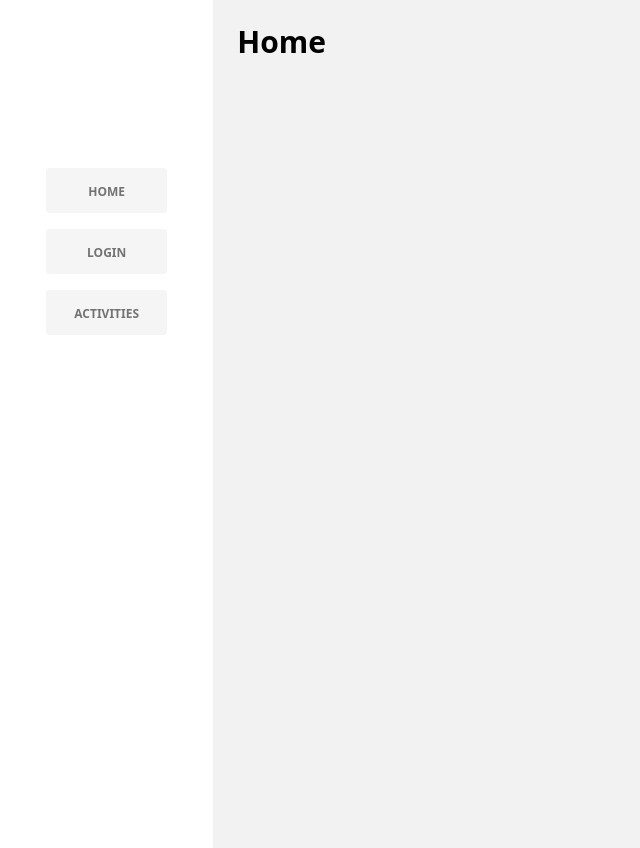
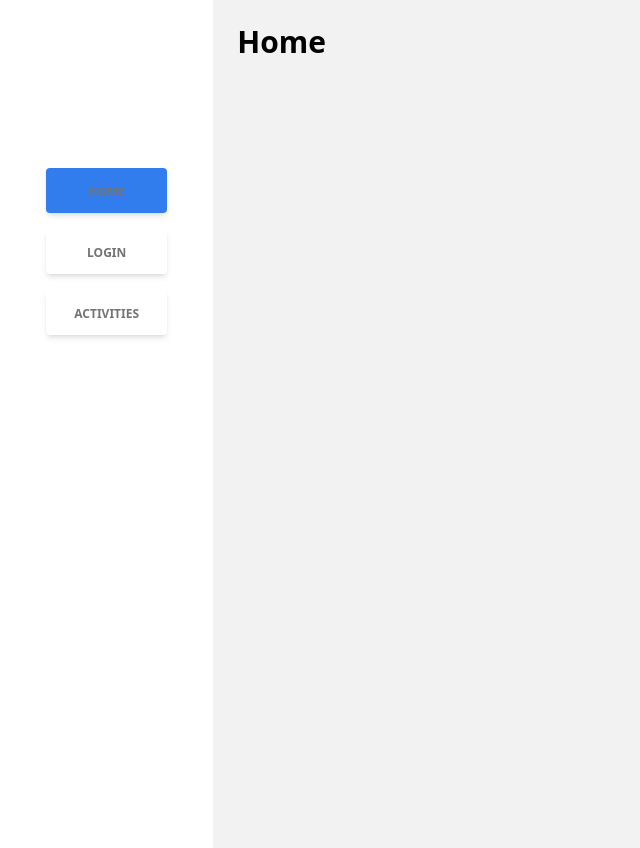
Before and after one commit to atefkbenothman/peloton, a Next.js app in the folder strava-ui/: page / in a window 1280 px wide. Shown: the whole page, without its empty margins (0-640 px from the left). Built offline with nearby package versions, Linux system fonts and the light colour scheme; what tw-elements would draw is missing.

Commit message:
change navbar colors

```diff
--- a/strava-ui/src/components/layout.tsx
+++ b/strava-ui/src/components/layout.tsx
@@ -24,10 +24,10 @@ function NavBar() {
             <a
               className="
                 cursor-pointer
+                shadow-md
                 my-2
                 block
                 rounded
-                bg-neutral-100
                 px-7
                 pt-4
                 pb-3.5
@@ -36,10 +36,10 @@ function NavBar() {
                 uppercase
                 leading-tight
                 text-neutral-500
-                data-[te-nav-active]:!bg-primary-100
-                data-[te-nav-active]:text-primary-700
-                dark:bg-neutral-500 dark:text-white
-                dark:data-[te-nav-active]:text-primary-700
+                data-[te-nav-active]:!bg-blue-300
+                dark:bg-neutral-400
+                dark:text-white
+                dark:data-[te-nav-active]:text-white-700
               "
               id="pills-home-tab03"
               data-te-toggle="pill"
@@ -56,10 +56,10 @@ function NavBar() {
             <a
               className="
                 cursor-pointer
+                shadow-md
                 my-2
                 block
                 rounded
-                bg-neutral-100
                 px-7
                 pt-4
                 pb-3.5
@@ -68,10 +68,10 @@ function NavBar() {
                 uppercase
                 leading-tight
                 text-neutral-500
-                data-[te-nav-active]:!bg-primary-100
-                data-[te-nav-active]:text-primary-700
-                dark:bg-neutral-500 dark:text-white
-                dark:data-[te-nav-active]:text-primary-700
+                data-[te-nav-active]:!bg-blue-300
+                dark:bg-neutral-400
+                dark:text-white
+                dark:data-[te-nav-active]:text-white-700
               "
               id="pills-profile-tab03"
               data-te-toggle="pill"
@@ -87,22 +87,23 @@ function NavBar() {
             <a
               className="
                 cursor-pointer
+                shadow-md
                 my-2
                 block
                 rounded
-                bg-neutral-100
                 px-7
                 pt-4
                 pb-3.5
                 text-xs
                 font-bold
                 uppercase
+                nav-link
                 leading-tight
                 text-neutral-500
-                data-[te-nav-active]:!bg-primary-100
-                data-[te-nav-active]:text-primary-700
-                dark:bg-neutral-500 dark:text-white
-                dark:data-[te-nav-active]:text-primary-700
+                data-[te-nav-active]:!bg-blue-300
+                dark:bg-neutral-400
+                dark:text-white
+                dark:data-[te-nav-active]:text-white-700
               "
               id="pills-contact-tab03"
               data-te-toggle="pill"
```
